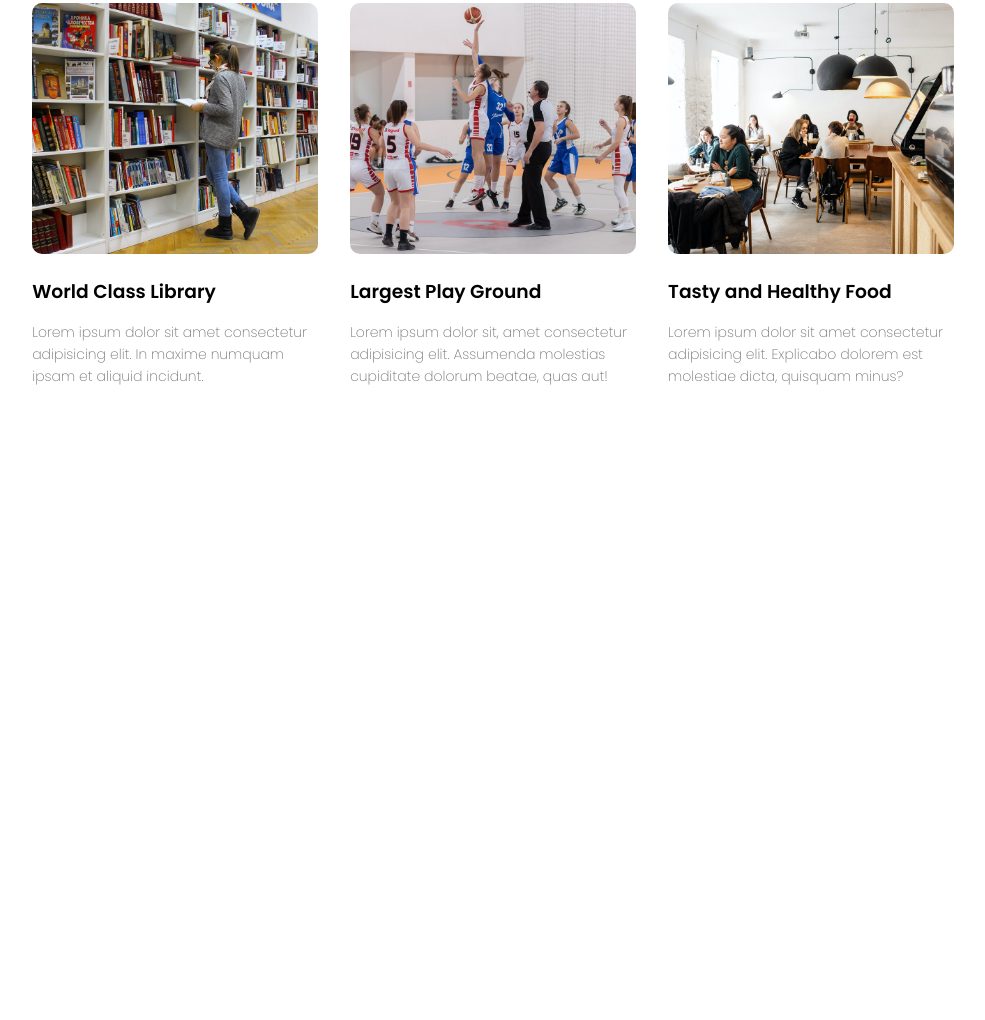
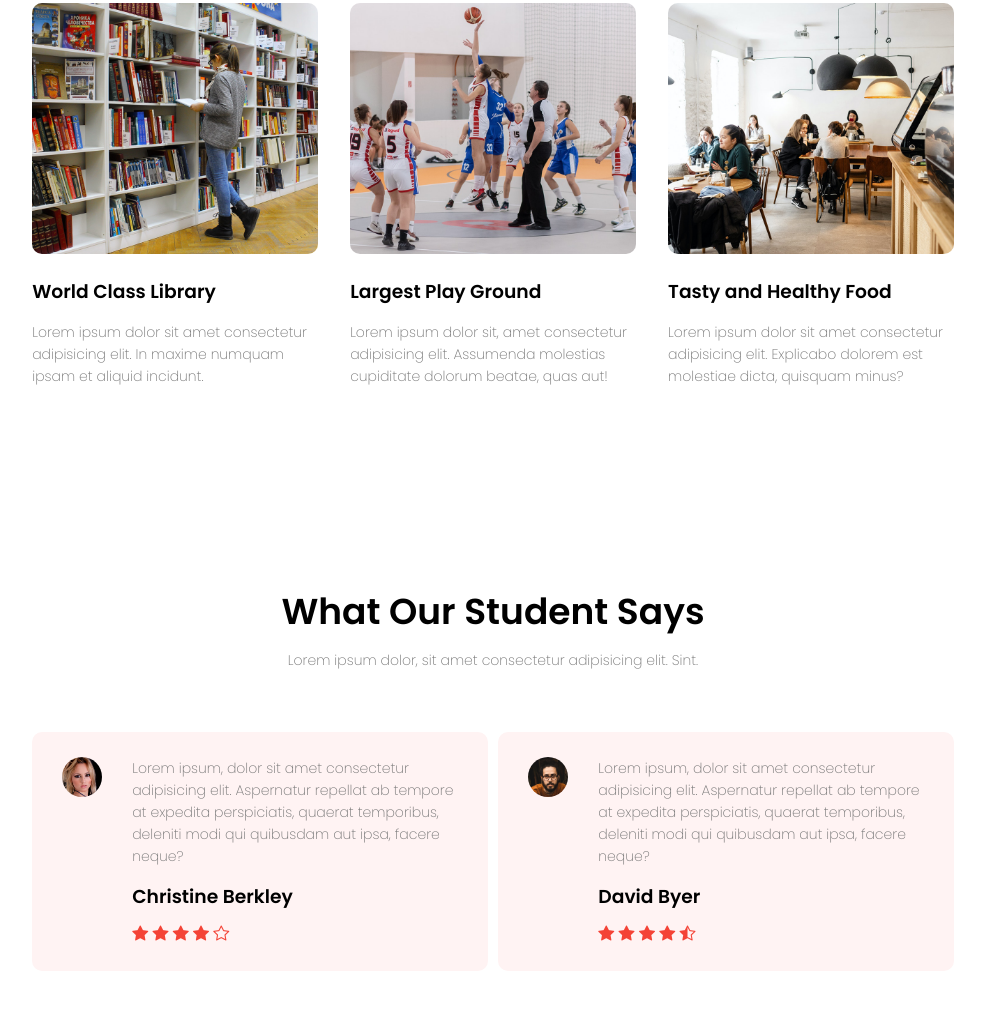
Before and after one commit to tanvi-yeole/university-website, a plain HTML site: page index.html in a window 1280 px wide. Shown: the part 2373-3393 px from the top of the page, without its empty margins (147-1132 px from the left). Before the commit the page ends 2857 px from the top, so only its background shows below. Drawn offline with nearby package versions, Linux system fonts and the light colour scheme.

Commit message:
Added Testimonial Section

```diff
--- a/index.html
+++ b/index.html
@@ -118,6 +118,40 @@
         </div>
       </section>
 
+      <!-- Testimonial -->
+
+      <section class="testimonials">
+        <h1>What Our Student Says</h1>
+        <p>Lorem ipsum dolor, sit amet consectetur adipisicing elit. Sint.</p>
+        <div class="row">
+          <div class="testimonial-col">
+            <img src="eduford_img/user1.jpg">
+            <div>
+              <p>Lorem ipsum, dolor sit amet consectetur adipisicing elit. Aspernatur repellat ab tempore at expedita perspiciatis, quaerat temporibus, deleniti modi qui quibusdam aut ipsa, facere neque?</p>
+              <h3>Christine Berkley</h3>
+              <i class="bi bi-star-fill"></i>
+              <i class="bi bi-star-fill"></i>
+              <i class="bi bi-star-fill"></i>
+              <i class="bi bi-star-fill"></i>
+              <i class="bi bi-star"></i>
+            </div>
+            </div>
+          <div class="testimonial-col">
+            <img src="eduford_img/user2.jpg">
+            <div>
+              <p>Lorem ipsum, dolor sit amet consectetur adipisicing elit. Aspernatur repellat ab tempore at expedita perspiciatis, quaerat temporibus, deleniti modi qui quibusdam aut ipsa, facere neque?</p>
+              <h3>David Byer</h3>
+              <i class="bi bi-star-fill"></i>
+              <i class="bi bi-star-fill"></i>
+              <i class="bi bi-star-fill"></i>
+              <i class="bi bi-star-fill"></i>
+              <i class="bi bi-star-half"></i>
+            </div>
+            </div>
+
+          </div>
+        </div>
+      </section>
 
 
 
--- a/style.css
+++ b/style.css
@@ -231,3 +231,44 @@ h3{
     margin-bottom: 15px;
     text-align: left;
 }
+
+/* Testimonial */
+
+.testimonials{
+    width: 80%;
+    margin: auto;
+    padding-top: 100px;
+    text-align: center;
+}
+.testimonial-col{
+    flex-basis: 44%;
+    border-radius: 10px;
+    margin-bottom: 5%;
+    text-align: left;
+    background: #fff3f3;
+    padding: 25px;
+    cursor: pointer;
+    display: flex;
+}
+.testimonial-col img{
+    height: 40px;
+    margin-left: 5px;
+    margin-right: 30px;
+    border-radius: 50%;
+}
+.testimonial-col p{
+    padding: 0;
+}
+.testimonial-col h3{
+    margin-top: 15px;
+    text-align: left;
+}
+.testimonial-col .bi{
+    color: #f44336;
+}
+@media(max-width:700px){
+    .testimonial-col img{
+        margin-left: 0px;
+        margin-right: 15px;
+}
+}
```
